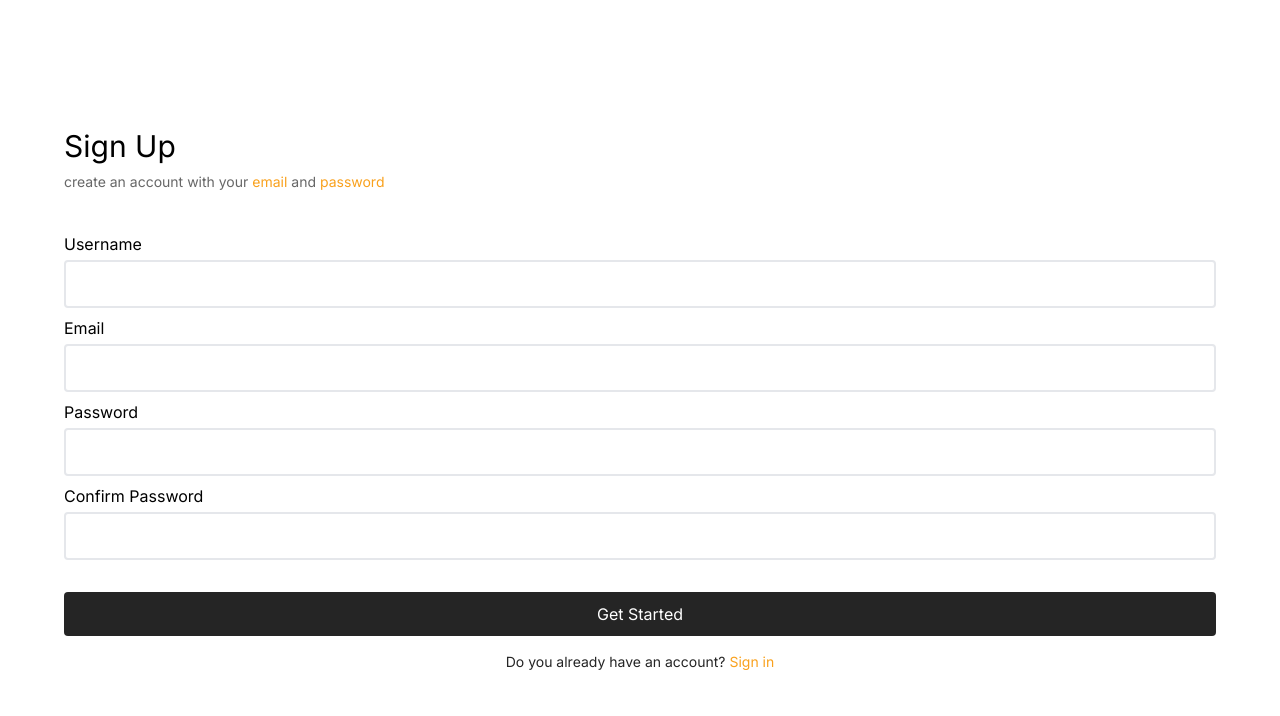
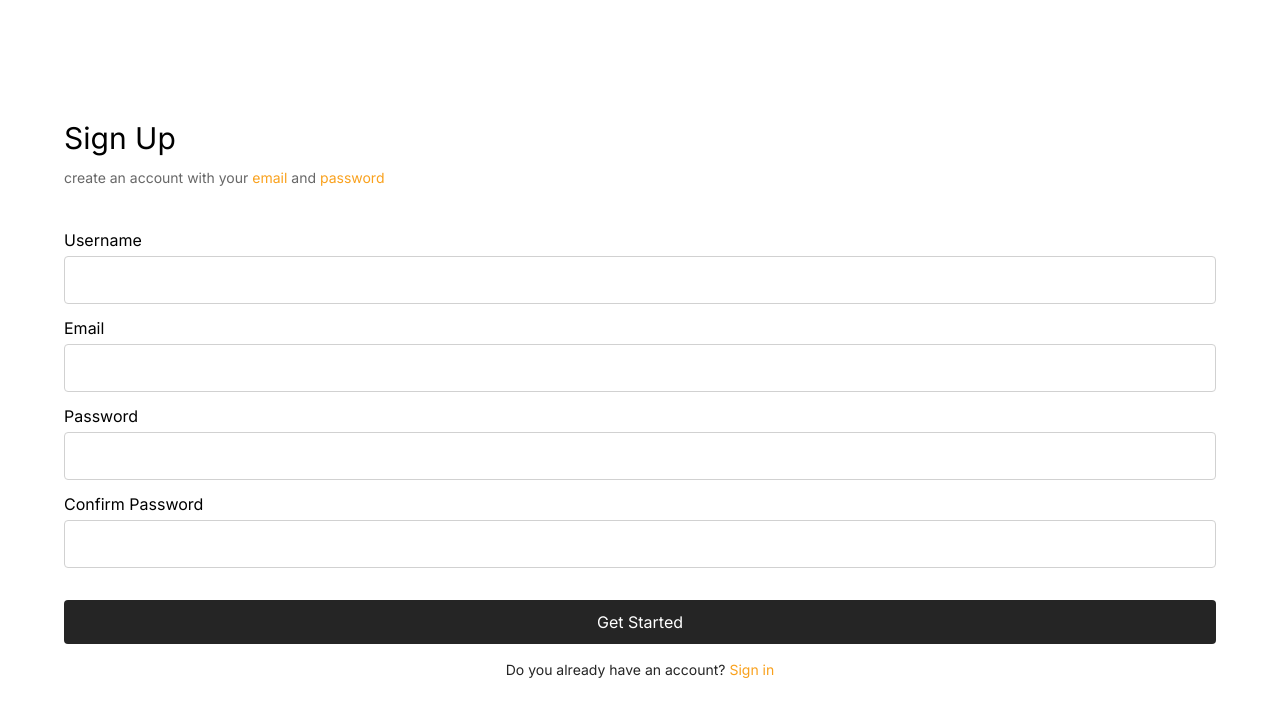
Before and after one commit to IyiolaJay/Travelog-app, a React (Create React App) app in the folder client/: page /signup in a window 1280 px wide. Shown: the top 716 px of the page. Built offline with nearby package versions, Linux system fonts and the light colour scheme.

Commit message:
WIP: changed border color for input

```diff
--- a/client/src/pages/signin/SigninForm.jsx
+++ b/client/src/pages/signin/SigninForm.jsx
@@ -20,7 +20,7 @@ const SigninForm = () => {
               type="email"
               id="email"
               name="email"
-              className="border-black-[#00000080] h-[48px] rounded border-2  px-4 outline-none"
+              className="border-1 h-[48px] rounded border border-[#d1d1d1]  px-4 outline-none"
             />
           </div>
           <div className="mb-3 flex w-full flex-col">
@@ -31,7 +31,7 @@ const SigninForm = () => {
               type="password"
               id="password"
               name="password"
-              className="border-black-[#00000080] h-[48px] rounded border-2 px-4 outline-none"
+              className="border-1 h-[48px] rounded border border-[#d1d1d1] px-4 outline-none"
             />
           </div>
 
--- a/client/src/pages/signup/SignupForm.jsx
+++ b/client/src/pages/signup/SignupForm.jsx
@@ -6,7 +6,7 @@ const SignupForm = () => {
     <div className="container grid h-screen place-items-center">
       <div className="w-full">
         <div className="mb-10">
-          <h1 className="mb-2 text-3xl">Sign Up</h1>
+          <h1 className="mb-3 text-3xl">Sign Up</h1>
           <p className="text-sm text-[#252525B2]">
             create an account with your{" "}
             <span className="text-base-color">email</span> and{" "}
@@ -14,7 +14,7 @@ const SignupForm = () => {
           </p>
         </div>
         <form autoComplete="off" className="w-full">
-          <div className="mb-2 flex w-full flex-col">
+          <div className="mb-3 flex w-full flex-col">
             <label htmlFor="username" className="mb-1">
               Username
             </label>
@@ -22,10 +22,10 @@ const SignupForm = () => {
               type="email"
               id="username"
               name="username"
-              className="border-black-[#00000080] h-[48px] rounded border-2  px-4 outline-none"
+              className="border-1 h-[48px] rounded border border-[#d1d1d1]  px-4 outline-none"
             />
           </div>
-          <div className="mb-2 flex w-full flex-col">
+          <div className="mb-3 flex w-full flex-col">
             <label htmlFor="email" className="mb-1">
               Email
             </label>
@@ -33,10 +33,10 @@ const SignupForm = () => {
               type="email"
               id="email"
               name="email"
-              className="border-black-[#00000080] h-[48px] rounded border-2  px-4 outline-none"
+              className="border-1 h-[48px] rounded border border-[#d1d1d1]  px-4 outline-none"
             />
           </div>
-          <div className="mb-2 flex w-full flex-col">
+          <div className="mb-3 flex w-full flex-col">
             <label htmlFor="password" className="mb-1">
               Password
             </label>
@@ -44,7 +44,7 @@ const SignupForm = () => {
               type="password"
               id="password"
               name="password"
-              className="border-black-[#00000080] h-[48px] rounded border-2 px-4 outline-none"
+              className="border-1 h-[48px] rounded border border-[#d1d1d1] px-4 outline-none"
             />
           </div>
           <div className="mb-8 flex w-full flex-col">
@@ -55,7 +55,7 @@ const SignupForm = () => {
               type="confirm_password"
               id="confirm_password"
               name="confirm_password"
-              className="border-black-[#00000080] h-[48px] rounded border-2 px-4 outline-none"
+              className="border-1 h-[48px] rounded border border-[#d1d1d1] px-4 outline-none"
             />
           </div>
           <button className="mb-4 w-full rounded bg-pry-color p-[10px] text-center text-white">
```
